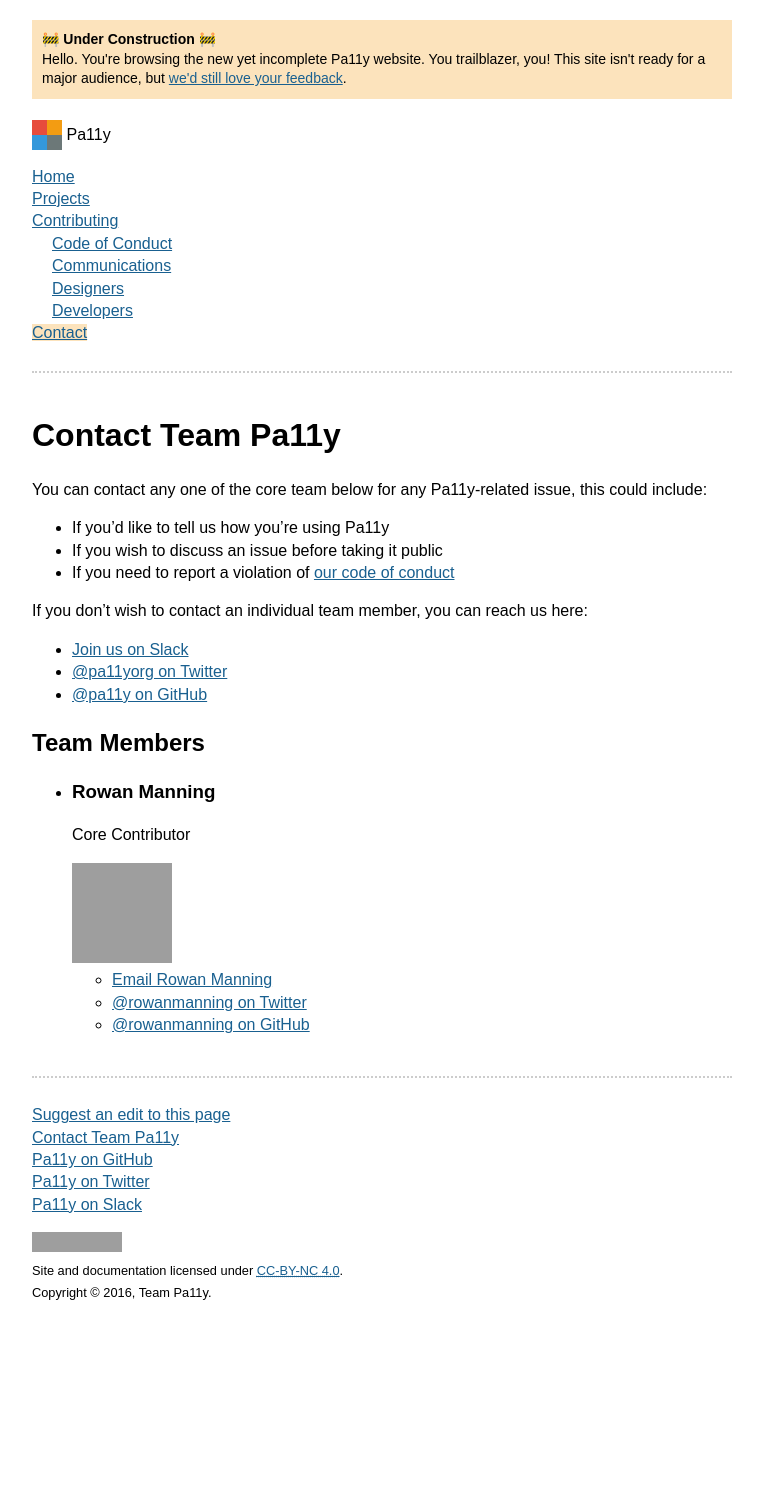
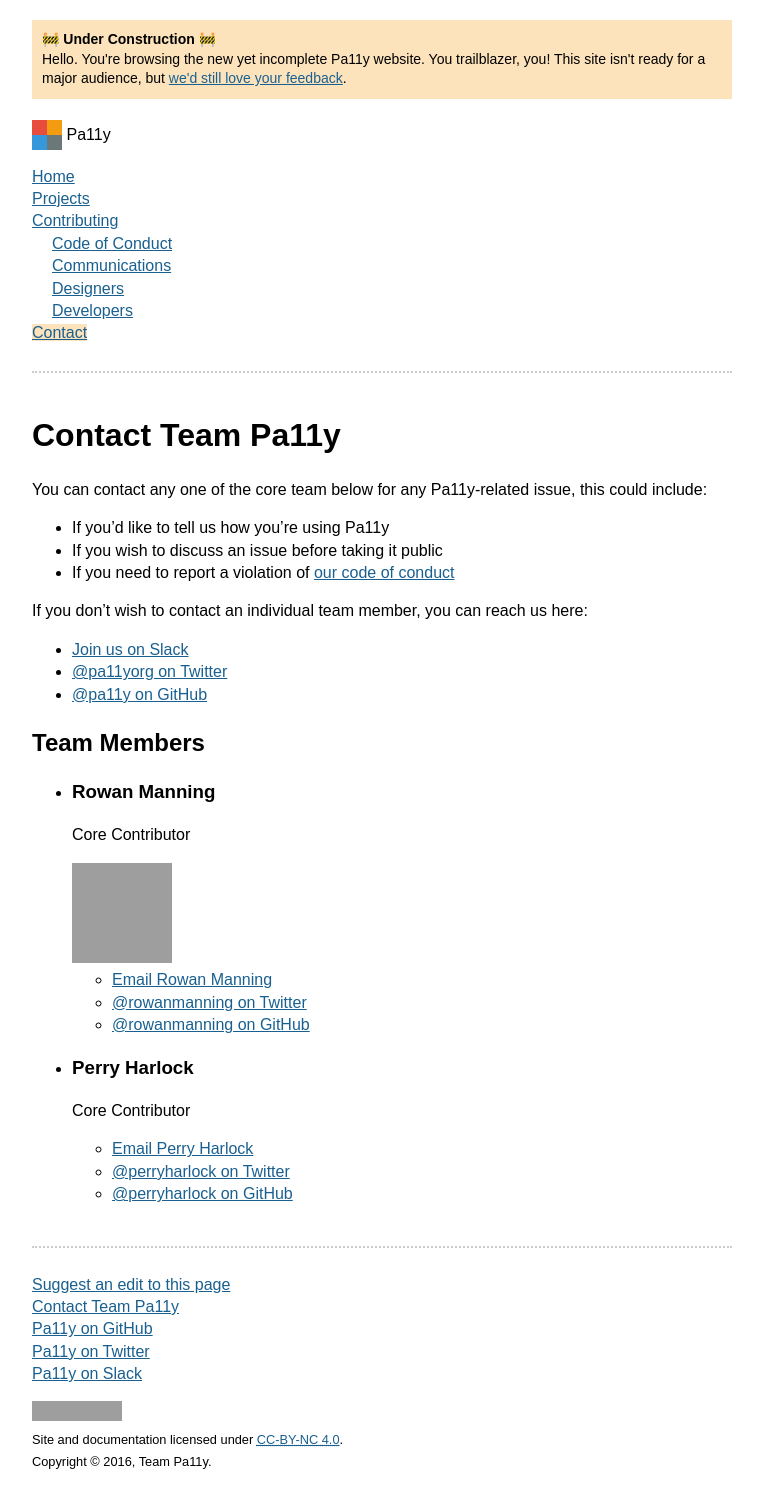
Before and after one commit to pa11y/pa11y.github.io, a Jekyll site: the page built from pages/contact.md, in a window 1280 px wide, cut to the strip 0-1493 px from the top of the page. Shown: the whole strip, without its empty margins (258-1021 px from the left). Built offline with Jekyll 4.4.1, drawn with Linux system fonts in a browser that asks for light colours; emoji names are drawn with the system emoji font; before the commit the page ends 1323 px from its top, so only the background shows below that; grey boxes are pictures that could not be loaded.

Commit message:
Add details

```diff
--- a/_data/team.yml
+++ b/_data/team.yml
@@ -27,3 +27,10 @@
   email: info@rowanmanning.com
   twitter: rowanmanning
   github: rowanmanning
+
+- name: Perry Harlock
+  role: Core Contributor
+  avatar:
+  email: perry@phwebs.co.uk
+  twitter: perryharlock
+  github: perryharlock
```
